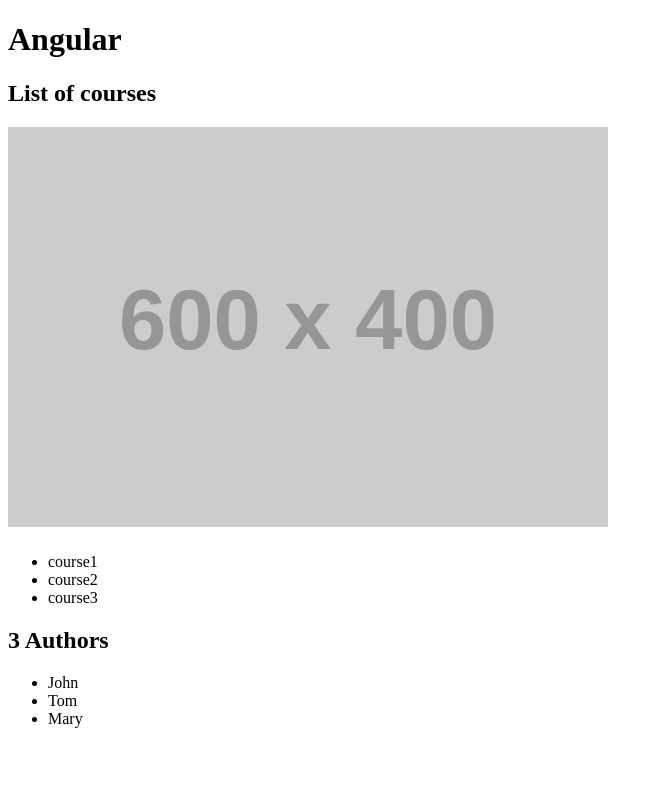
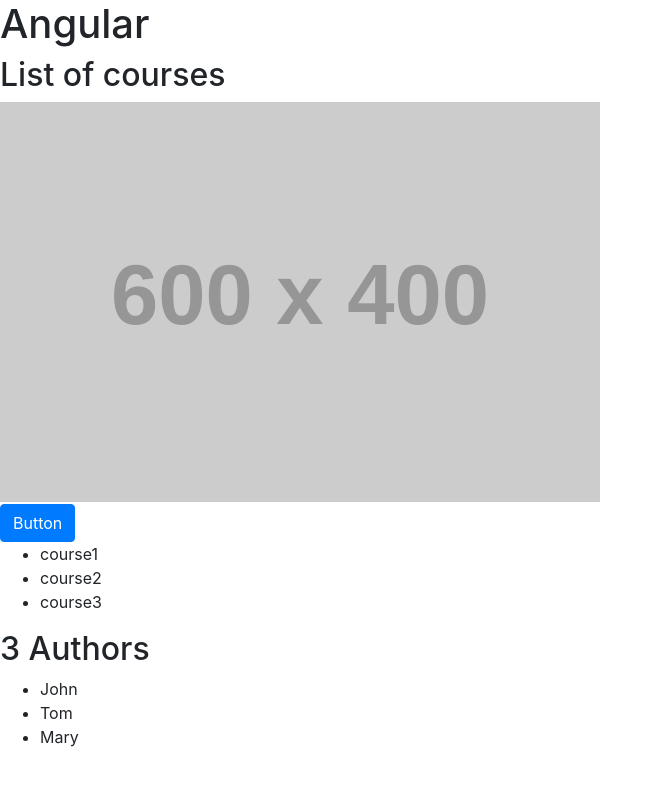
Before and after one commit to jasonpolydor/hello-world, an Angular app: page / in a window 1280 px wide. Shown: the top 786 px of the page, without its empty margins (0-671 px from the left). Built offline with nearby package versions, Linux system fonts and the light colour scheme.

Commit message:
Udemy adding bootstrap globally in style.css

```diff
--- a/package.json
+++ b/package.json
@@ -21,6 +21,7 @@
     "@angular/platform-browser": "^5.2.0",
     "@angular/platform-browser-dynamic": "^5.2.0",
     "@angular/router": "^5.2.0",
+    "bootstrap": "^4.0.0",
     "core-js": "^2.4.1",
     "rxjs": "^5.5.6",
     "zone.js": "^0.8.19"
--- a/src/app/courses.component.ts
+++ b/src/app/courses.component.ts
@@ -11,6 +11,7 @@
           <td [attr.colspan]="colSpan"></td>
       </tr>
   </table>
+  <button class="btn btn-primary">Button</button>
   <ul>
     <li *ngFor="let course of courses">{{ course }}</li>
   </ul>
--- a/src/styles.css
+++ b/src/styles.css
@@ -1 +1,2 @@
 /* You can add global styles to this file, and also import other style files */
+@import "~bootstrap/dist/css/bootstrap.css";
```
Also changed, not shown: 1 other file (tests, documents, lock files or other folders).
